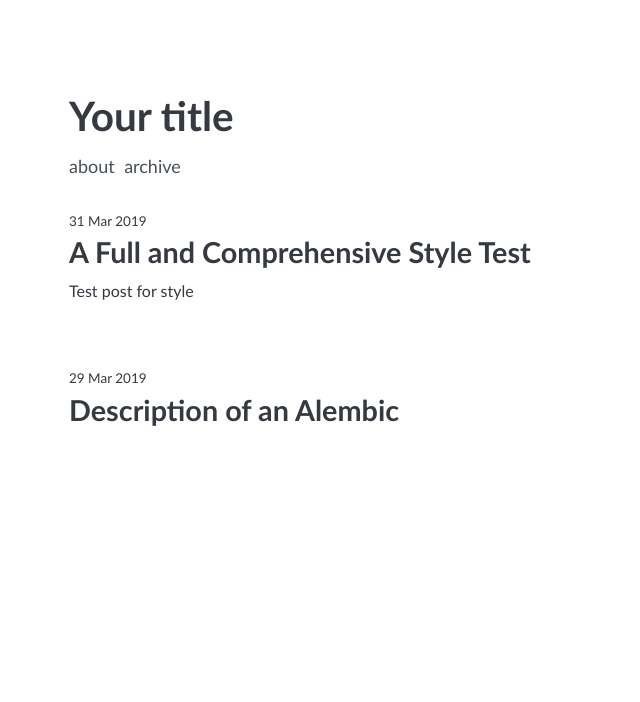
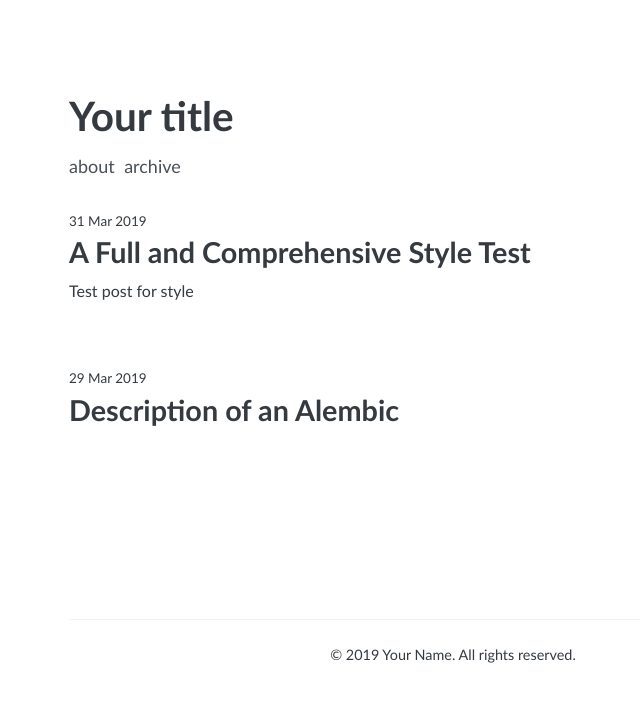
Before and after one commit to ask616/kiko-minus, a Jekyll site: the page built from index.md, in a window 1280 px wide. Shown: the top 702 px of the page, without its empty margins (187-827 px from the left). Built offline with Jekyll 4.4.1, drawn with Linux system fonts in a browser that asks for light colours; the list of posts is cut into pages by our own code.

Commit message:
Added footer

```diff
--- a/_config.yml
+++ b/_config.yml
@@ -9,12 +9,14 @@ description: >
   A description for your page.
 baseurl: ""
 url: ""
-github_username: "yourgithub"
 nav:
-  - name:           "About"
-    url:            "/about"
-  - name:           "Archive"
-    url:            "/archive"
+  - name: "About"
+    url: "/about"
+  - name: "Archive"
+    url: "/archive"
+copyright:
+  year: 2019
+  name: Your Name
 
 # Excludes
 exclude:
--- a/_includes/footer.html
+++ b/_includes/footer.html
@@ -0,0 +1,4 @@
+<div class="footer">
+  <hr />
+    © {{ site.copyright.year }} {{ site.copyright.name }}. All rights reserved.
+</div>
--- a/_layouts/default.html
+++ b/_layouts/default.html
@@ -12,9 +12,9 @@
     <main class="page-content" aria-label="Content">
       <div class="main-wrapper">
         {{ content }}
+
+        {%- include footer.html -%}
       </div>
     </main>
-
-    {%- include footer.html -%}
   </body>
 </html>
--- a/_sass/kiko-minus/_layout.scss
+++ b/_sass/kiko-minus/_layout.scss
@@ -14,7 +14,7 @@
   margin-right: auto;
 
   @include media-query($on-desktop) {
-    padding: 5rem 1rem;
+    padding: 5rem 1rem 2rem;
   }
 }
 
@@ -164,3 +164,12 @@
     }
   }
 }
+
+
+/**
+ * Footer
+ */
+.footer {
+  text-align: center;
+  @include relative-font-size(0.8);
+}
```
Also changed, not shown: kiko-minus.gemspec.
